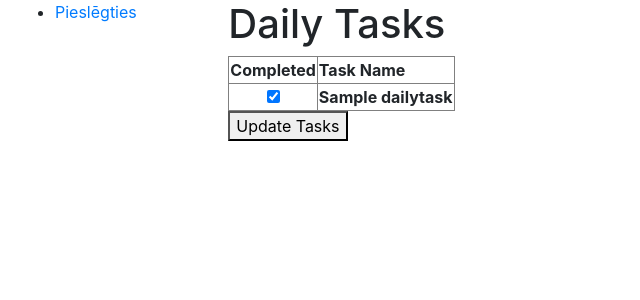
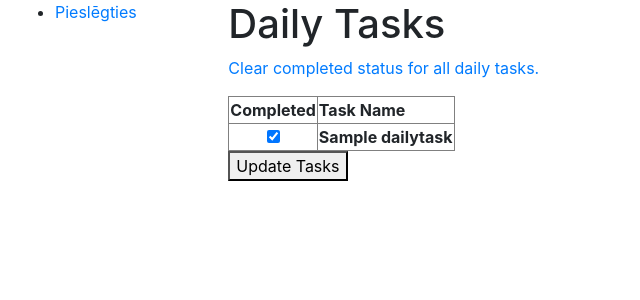
Before and after one commit to db533/trading, a Django app: page /daily-tasks/ in a window 1280 px wide. Shown: the top 300 px of the page, without its empty margins (0-640 px from the left). Run offline with Django 4.2, Linux system fonts and the light colour scheme; tables that the repository leaves empty hold one stand-in row (values such as "Sample post").

```diff
--- a/trading/urls.py
+++ b/trading/urls.py
@@ -49,6 +49,7 @@ urlpatterns = [
     path('params/edit-all/', edit_all_params, name='edit_all_params'),
     path('monthly-performance/', monthly_trading_performance_view, name='monthly_performance'),
     path('daily-tasks/', daily_tasks_view, name='daily_tasks'),
+    path('clear-completed/', clear_completed_tasks, name='clear_completed_tasks'),
 
 ]
 
--- a/trading_app/templates/daily_tasks.html
+++ b/trading_app/templates/daily_tasks.html
@@ -6,6 +6,7 @@
 </head>
 <body>
     <h1>Daily Tasks</h1>
+        <p><a href="{% url 'clear_completed_tasks' %}">Clear completed status for all daily tasks.</a></p>
         <form method="post">
             {% csrf_token %}
             <table border="1">
--- a/trading_app/views.py
+++ b/trading_app/views.py
@@ -2464,3 +2464,10 @@ def daily_tasks_view(request):
 
     tasks = DailyTasks.objects.order_by('seq_no')
     return render(request, 'daily_tasks.html', {'tasks': tasks})
+
+from django.http import HttpResponseRedirect
+from django.urls import reverse
+
+def clear_completed_tasks(request):
+    DailyTasks.objects.all().update(completed=False)
+    return HttpResponseRedirect(reverse('daily_tasks'))
```
